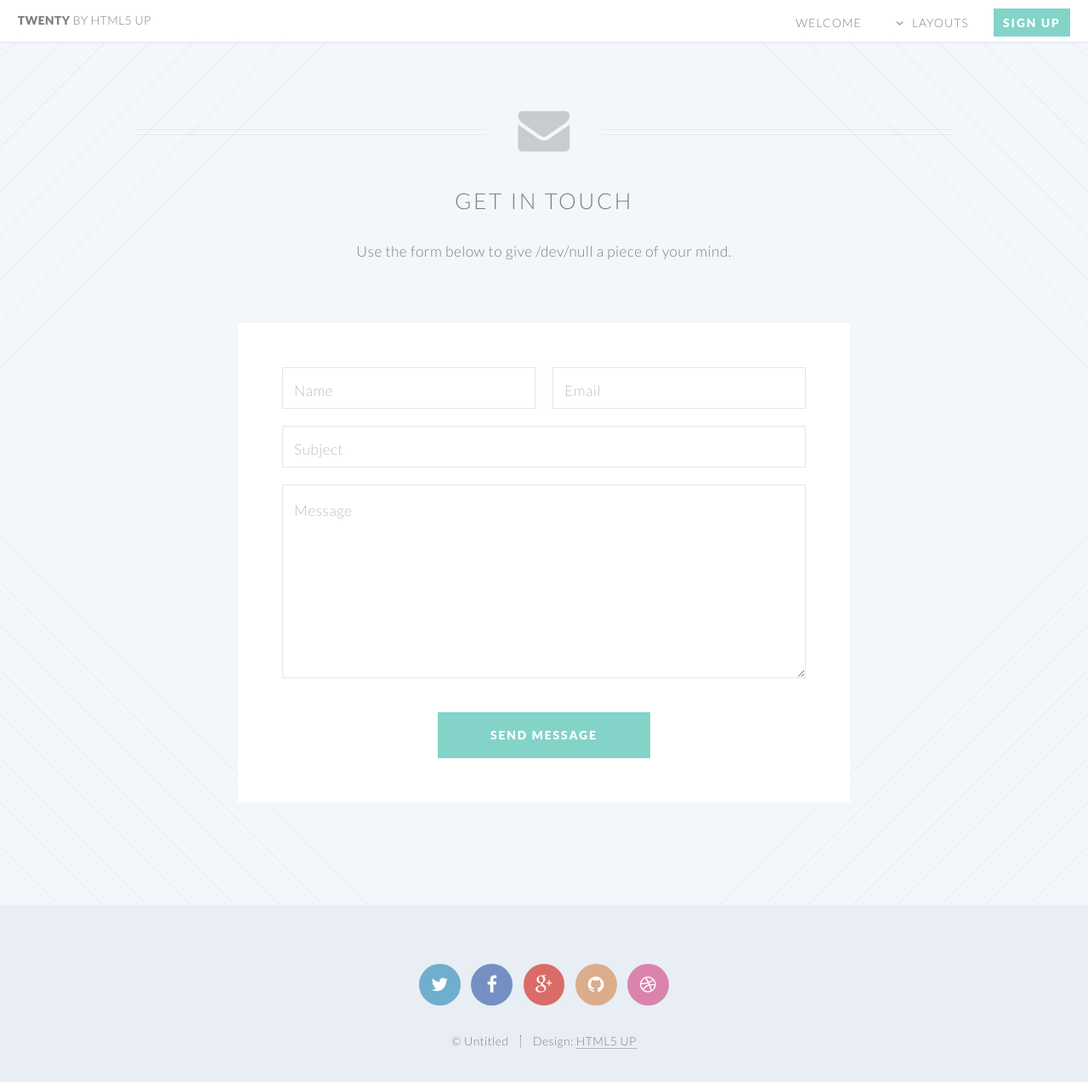
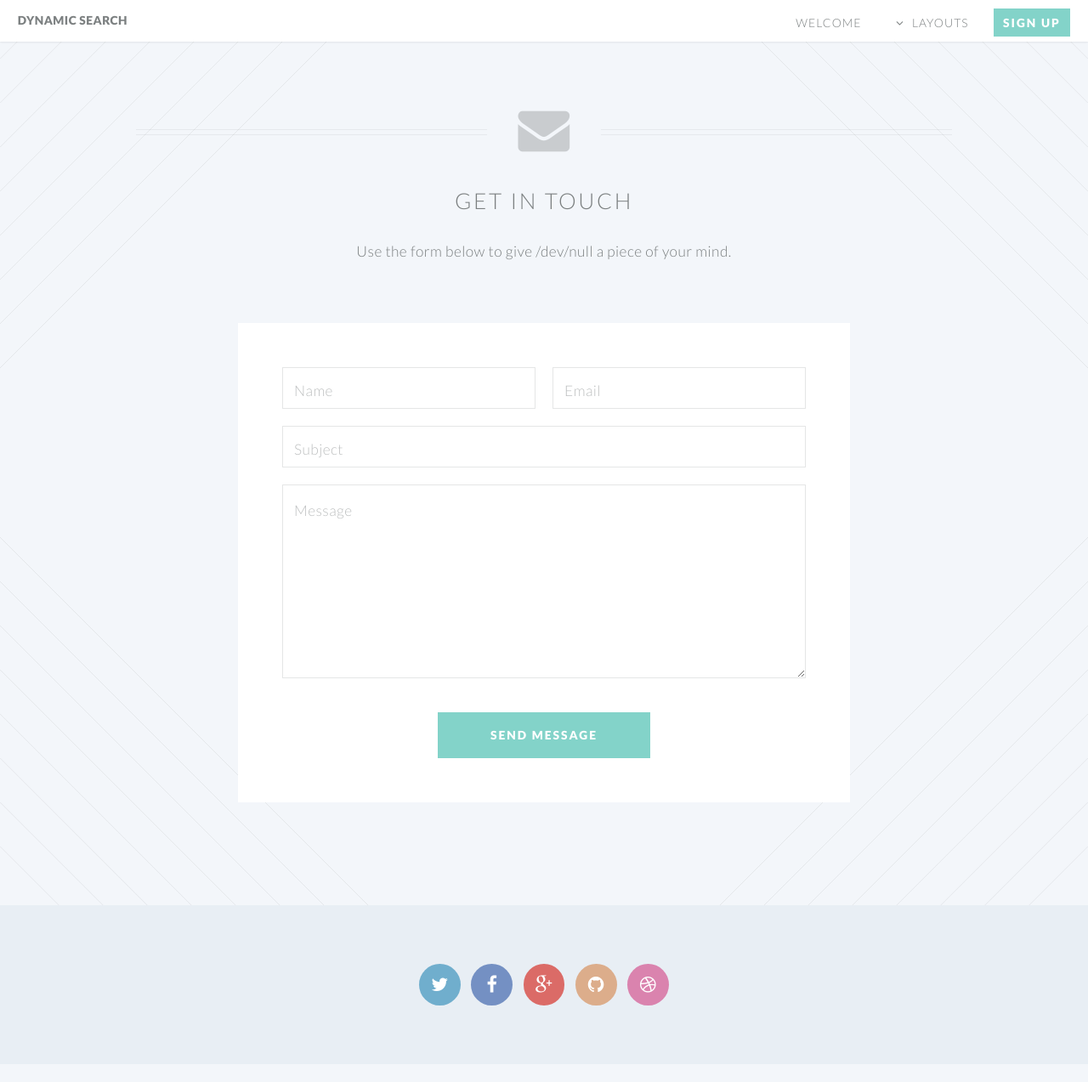
Before and after one commit to ekanou/dynamicsearch, a Jekyll site: the page contact.html, which Jekyll copies as it is, in a window 1280 px wide and 1301 px high. Shown: the top 1273 px of the window at 85% size. Built offline with Jekyll 4.4.1, drawn with Linux system fonts in a browser that asks for light colours.

Commit message:
Update contact.html

```diff
--- a/contact.html
+++ b/contact.html
@@ -1,12 +1,7 @@
 <!DOCTYPE HTML>
-<!--
-	Twenty by HTML5 UP
-	html5up.net | @n33co
-	Free for personal and commercial use under the CCA 3.0 license (html5up.net/license)
--->
 <html>
 	<head>
-		<title>Contact - Twenty by HTML5 UP</title>
+		<title>Contact</title>
 		<meta http-equiv="content-type" content="text/html; charset=utf-8" />
 		<meta name="description" content="" />
 		<meta name="keywords" content="" />
@@ -31,7 +26,7 @@
 
 		<!-- Header -->
 			<header id="header">
-				<h1 id="logo"><a href="index.html">Twenty <span>by HTML5 UP</span></a></h1>
+				<h1 id="logo"><a href="index.html">Dynamic Search</a></h1>
 				<nav id="nav">
 					<ul>
 						<li class="current"><a href="index.html">Welcome</a></li>
@@ -117,10 +112,6 @@
 					<li><a href="#" class="icon circle fa-dribbble"><span class="label">Dribbble</span></a></li>
 				</ul>
 
-				<ul class="copyright">
-					<li>&copy; Untitled</li><li>Design: <a href="http://html5up.net">HTML5 UP</a></li>
-				</ul>
-
 			</footer>
 
 	</body>
```
